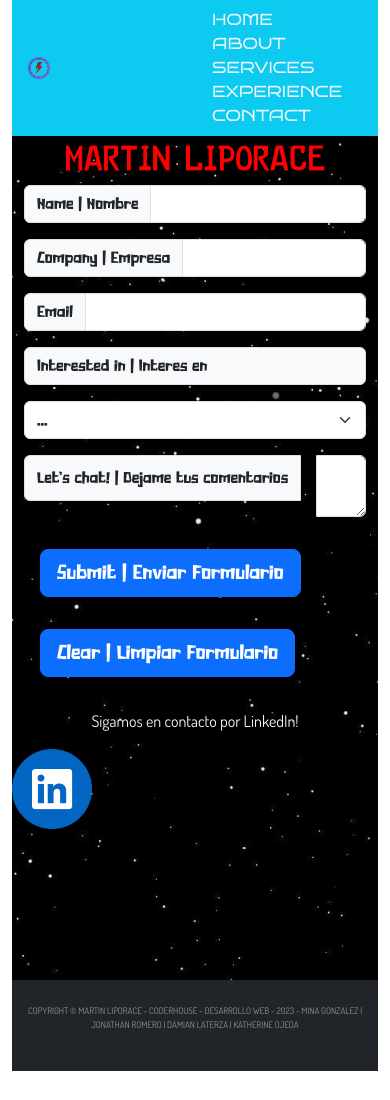
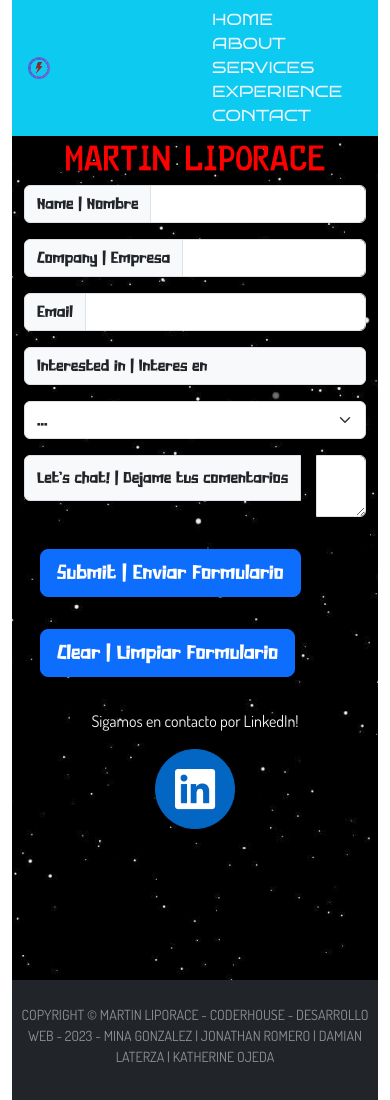
Before and after one commit to Marlipo1986/Preentrega2-LIPORACE, a plain HTML site: page contact.html in a window 390 px wide. Shown: the top 1100 px of the page. Before the commit the page ends 1071 px from the top, so only its background shows below. Drawn offline with nearby package versions, Linux system fonts and the light colour scheme; files whose address does not match are found by name.

Commit message:
Ultimo commit del dia con las correcciones para que sean responsive

```diff
--- a/contact.html
+++ b/contact.html
@@ -79,9 +79,9 @@
                 </form>
             </div>
 
-            <div class="text-center">
-                <p class="sigamos">Sigamos en contacto por LinkedIn!</p>
-                <a href="https://www.linkedin.com/in/martinliporace" target="_blank"><img class="img-fluid tech_logos" alt="LinkedIn" src="./Respaldo/Media/linkedin-logo.png" id="li-logo"></a>
+            <div class="container-fluid">
+                <p class="sigamos d-flex justify-content-center">Sigamos en contacto por LinkedIn!</p>
+                <a class="d-flex justify-content-center" href="https://www.linkedin.com/in/martinliporace" target="_blank"><img class="img-responsive tech_logos" alt="LinkedIn" src="./Respaldo/Media/linkedin-logo.png"></a>
             </div>
 
 
@@ -89,7 +89,7 @@
     </div>
     <div class="container-fluid text-center small">
         <footer class="flex-shrink-0 py-4 bg-dark text-white-50 footer">
-            <p style="font-size: xx-small;"> COPYRIGHT &copy; MARTIN LIPORACE - CODERHOUSE - DESARROLLO WEB - 2023 - MINA GONZALEZ | JONATHAN ROMERO | DAMIAN LATERZA | KATHERINE OJEDA
+            <p> COPYRIGHT &copy; MARTIN LIPORACE - CODERHOUSE - DESARROLLO WEB - 2023 - MINA GONZALEZ | JONATHAN ROMERO | DAMIAN LATERZA | KATHERINE OJEDA
             </p>
         </footer>
     </div>
```
Also changed, not shown: about.html (+2 -2 lines), experience.html (+2 -2 lines), index.html (+2 -2 lines), services.html (+1 -1 lines).
